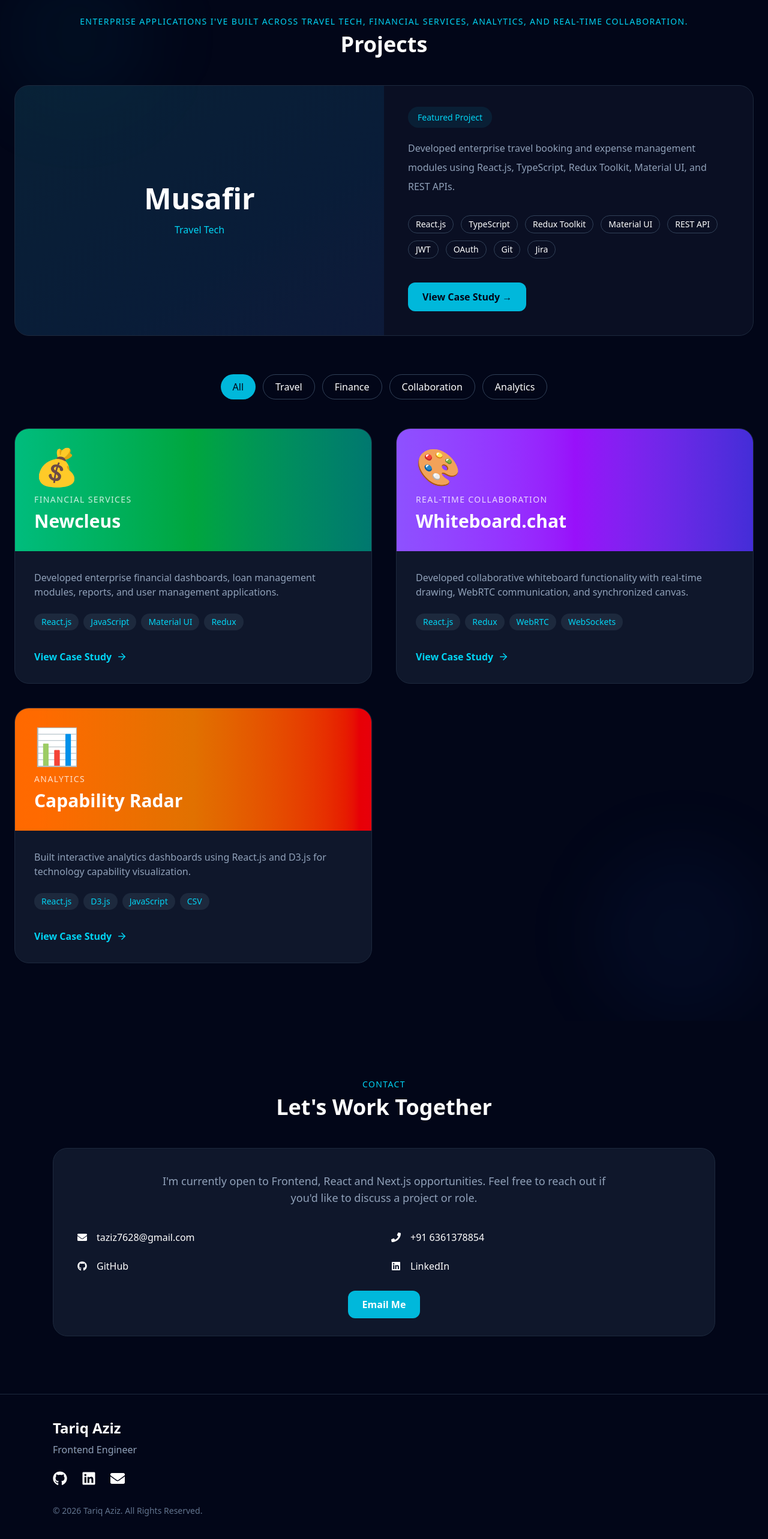
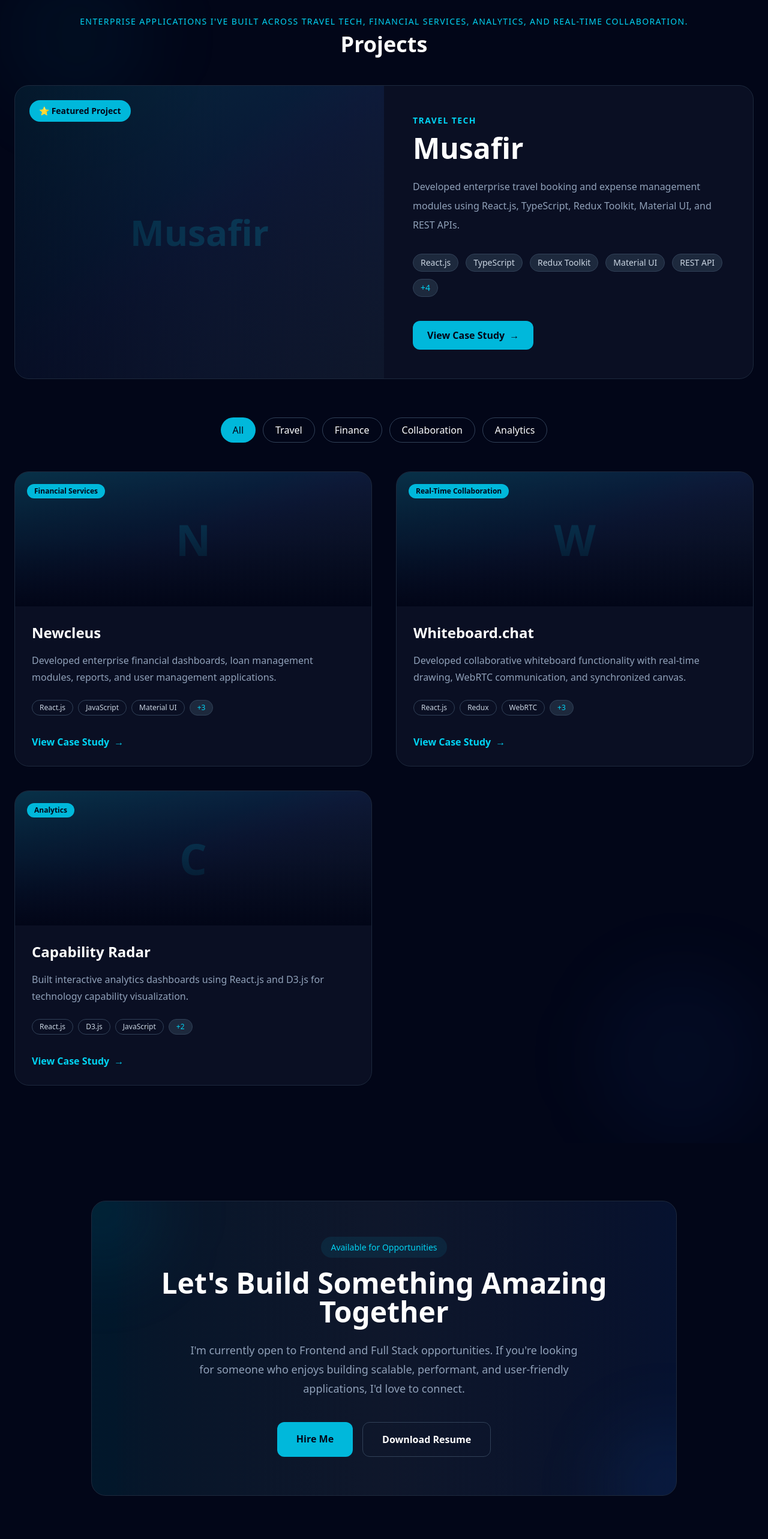
Before and after one commit to tariqaziz123/portfolio-nextjs, a Next.js app: page / in a window 1280 px wide. Shown: the part 4650-7216 px from the top of the page at 60% size. Built offline with nearby package versions, Linux system fonts and the light colour scheme.

Commit message:
polished project and added CTA

```diff
--- a/app/page.tsx
+++ b/app/page.tsx
@@ -8,6 +8,7 @@ import Contact from "@/components/Contact/Contact";
 import Footer from "@/components/Footer/Footer";
 import ScrollToTop from "@/components/ScrollToTop/ScrollToTop";
 import Stats from "@/components/Stats/Stats";
+import CTA from "@/components/CTA/CTA";
 
 export default function Home() {
   return (
@@ -19,6 +20,7 @@ export default function Home() {
       <Skills />
       <Experience />
       <Projects />
+      <CTA />
       <Contact />
       <Footer />
       <ScrollToTop />
--- /dev/null
+++ b/components/CTA/CTA.tsx
@@ -0,0 +1,88 @@
+import Link from "next/link";
+
+export default function CTA() {
+  return (
+    <section className="py-24">
+      <div className="mx-auto max-w-5xl px-6">
+        <div
+          className="
+            relative
+            overflow-hidden
+            rounded-3xl
+            border
+            border-slate-800
+            bg-gradient-to-r
+            from-cyan-500/10
+            via-slate-900
+            to-blue-500/10
+            px-8
+            py-16
+            text-center
+          "
+        >
+          {/* Glow */}
+
+          <div className="absolute -left-20 -top-20 h-48 w-48 rounded-full bg-cyan-500/10 blur-3xl" />
+          <div className="absolute -bottom-20 -right-20 h-48 w-48 rounded-full bg-blue-500/10 blur-3xl" />
+
+          <div className="relative">
+            <span className="rounded-full bg-cyan-500/10 px-4 py-2 text-sm font-medium text-cyan-400">
+              Available for Opportunities
+            </span>
+
+            <h2 className="mt-6 text-4xl font-bold md:text-5xl">
+              Let's Build Something Amazing Together
+            </h2>
+
+            <p className="mx-auto mt-6 max-w-2xl text-lg leading-8 text-slate-400">
+              I'm currently open to Frontend and Full Stack opportunities.
+              If you're looking for someone who enjoys building scalable,
+              performant, and user-friendly applications, I'd love to connect.
+            </p>
+
+            <div className="mt-10 flex flex-wrap justify-center gap-4">
+              <Link
+                href="#contact"
+                className="
+                  rounded-xl
+                  bg-cyan-500
+                  px-8
+                  py-4
+                  font-semibold
+                  text-slate-950
+                  transition-all
+                  duration-300
+                  hover:-translate-y-1
+                  hover:bg-cyan-400
+                  hover:shadow-[0_10px_30px_rgba(6,182,212,0.35)]
+                "
+              >
+                Hire Me
+              </Link>
+
+              <Link
+                href="/resume.pdf"
+                target="_blank"
+                className="
+                  rounded-xl
+                  border
+                  border-slate-700
+                  px-8
+                  py-4
+                  font-semibold
+                  transition-all
+                  duration-300
+                  hover:border-cyan-500
+                  hover:text-cyan-400
+                  hover:-translate-y-1
+                "
+              >
+                Download Resume
+              </Link>
+            </div>
+          </div>
+        </div>
+      </div>
+    </section>
+  );
+}
--- a/components/Projects/FeaturedProject.tsx
+++ b/components/Projects/FeaturedProject.tsx
@@ -1,3 +1,4 @@
+import Image from "next/image";
 import Link from "next/link";
 import { Project } from "@/types/projects";
 
@@ -5,66 +6,119 @@ type Props = {
   project: Project;
 };
 
-export default function FeaturedProject({
-  project,
-}: Props) {
+export default function FeaturedProject({ project }: Props) {
+  const visibleTech = project.technologies.slice(0, 5);
+  const remainingTech = project.technologies.length - visibleTech.length;
+
   return (
-    <div className="overflow-hidden rounded-3xl border border-slate-800 bg-slate-900/60 transition-all duration-300 hover:border-cyan-500/40">
+    <article
+      className="
+        group
+        overflow-hidden
+        rounded-3xl
+        border
+        border-slate-800
+        bg-slate-900/60
+        transition-all
+        duration-500
+        hover:border-cyan-500/40
+        hover:shadow-[0_20px_60px_rgba(6,182,212,0.12)]
+      "
+    >
+      <div className="grid lg:grid-cols-2">
+        {/* Left - Image */}
 
-      <div className="grid lg:grid-cols-2">
+        <div className="relative min-h-[420px] overflow-hidden">
+          {project.image ? (
+            <Image
+              src={project.image}
+              alt={project.title}
+              fill
+              sizes="(max-width:1024px)100vw,50vw"
+              className="object-cover transition duration-700 group-hover:scale-105"
+            />
+          ) : (
+            <div className="flex h-full items-center justify-center bg-gradient-to-br from-cyan-500/20 via-blue-500/10 to-slate-900">
+              <h2 className="text-center text-6xl font-black text-cyan-400/20">
+                {project.title}
+              </h2>
+            </div>
+          )}
 
-        {/* Left */}
+          {/* Overlay */}
+          <div className="absolute inset-0 bg-gradient-to-r from-slate-950/60 via-slate-950/20 to-transparent" />
 
-        <div className="flex items-center justify-center bg-gradient-to-br from-cyan-500/10 to-blue-500/10 p-12">
-
-          <div className="text-center">
-
-            <h3 className="text-5xl font-bold">
-              {project.title}
-            </h3>
-
-            <p className="mt-4 text-cyan-400">
-              {project.category}
-            </p>
-
-          </div>
-
+          {/* Featured Badge */}
+          <span className="absolute left-6 top-6 rounded-full bg-cyan-500 px-4 py-2 text-sm font-semibold text-slate-950">
+            ⭐ Featured Project
+          </span>
         </div>
 
-        {/* Right */}
+        {/* Right - Content */}
 
-        <div className="p-10">
+        <div className="flex flex-col justify-center p-8 lg:p-12">
+          <p className="text-sm font-semibold uppercase tracking-widest text-cyan-400">
+            {project.category}
+          </p>
 
-          <span className="rounded-full bg-cyan-500/10 px-4 py-2 text-sm text-cyan-400">
-            Featured Project
-          </span>
+          <h2 className="mt-3 text-4xl font-bold lg:text-5xl">
+            {project.title}
+          </h2>
 
-          <p className="mt-6 text-slate-400 leading-8">
+          <p className="mt-6 leading-8 text-slate-400">
             {project.overview}
           </p>
 
+          {/* Tech Stack */}
+
           <div className="mt-8 flex flex-wrap gap-3">
-            {project.technologies.map((tech) => (
+            {visibleTech.map((tech) => (
               <span
                 key={tech}
-                className="rounded-full border border-slate-700 px-3 py-1 text-sm"
+                className="rounded-full border border-slate-700 bg-slate-800 px-3 py-1 text-sm text-slate-300"
               >
                 {tech}
               </span>
             ))}
+
+            {remainingTech > 0 && (
+              <span className="rounded-full border border-slate-700 bg-slate-800 px-3 py-1 text-sm text-cyan-400">
+                +{remainingTech}
+              </span>
+            )}
           </div>
+
+          {/* CTA */}
 
           <Link
             href={`/projects/${project.slug}`}
-            className="mt-10 inline-flex rounded-xl bg-cyan-500 px-6 py-3 font-semibold text-slate-950 transition hover:bg-cyan-400"
+            className="
+              mt-10
+              inline-flex
+              w-fit
+              items-center
+              gap-2
+              rounded-xl
+              bg-cyan-500
+              px-6
+              py-3
+              font-semibold
+              text-slate-950
+              transition-all
+              duration-300
+              hover:-translate-y-1
+              hover:bg-cyan-400
+              hover:shadow-[0_10px_30px_rgba(6,182,212,0.35)]
+            "
           >
-            View Case Study →
+            View Case Study
+
+            <span className="transition-transform duration-300 group-hover:translate-x-1">
+              →
+            </span>
           </Link>
-
         </div>
-
       </div>
-
-    </div>
+    </article>
   );
 }
--- a/components/Projects/ProjectCard.tsx
+++ b/components/Projects/ProjectCard.tsx
@@ -1,5 +1,5 @@
+import Image from "next/image";
 import Link from "next/link";
-import { ArrowRight } from "lucide-react";
 import { Project } from "@/types/projects";
 
 type Props = {
@@ -7,56 +7,101 @@ type Props = {
 };
 
 export default function ProjectCard({ project }: Props) {
+  const visibleTech = project.technologies.slice(0, 3);
+  const remainingTech = project.technologies.length - visibleTech.length;
+
   return (
-    <article className="group overflow-hidden rounded-3xl border border-slate-800 bg-slate-900 transition-all duration-300 hover:-translate-y-2
-hover:scale-[1.02]
+    <article
+      className="
+        group
+        overflow-hidden
+        rounded-3xl
+        border
+        border-slate-800
+        bg-slate-900/60
+        transition-all
+        duration-500
+        hover:-translate-y-2
         hover:border-cyan-500/40
         hover:shadow-[0_20px_60px_rgba(6,182,212,0.12)]
-transition-all
-duration-300 hover:border-cyan-500">
-      <div
-        className={`bg-gradient-to-r ${project.gradient} p-8`}
+      "
     >
-        <div className="text-6xl">
-          {project.icon}
+      <Link href={`/projects/${project.slug}`} className="block">
+        {/* Banner */}
+        <div className="relative h-56 overflow-hidden">
+
+          {project.image ? (
+            <Image
+              src={project.image}
+              alt={project.title}
+              fill
+              sizes="(max-width:768px)100vw,(max-width:1200px)50vw,33vw"
+              className="object-cover transition duration-700 group-hover:scale-110"
+            />
+          ) : (
+            <div className="flex h-full items-center justify-center bg-gradient-to-br from-cyan-500/20 via-blue-500/10 to-slate-900">
+              <span className="text-7xl font-black text-cyan-400/20">
+                {project.title.charAt(0)}
+              </span>
+            </div>
+          )}
+
+          {/* Gradient */}
+          <div className="absolute inset-0 bg-gradient-to-t from-slate-950 via-slate-950/40 to-transparent" />
+
+          {/* Hover Overlay */}
+          <div className="absolute inset-0 bg-cyan-500/0 transition-all duration-500 group-hover:bg-cyan-500/10" />
+
+          {/* Category */}
+          <span className="absolute left-5 top-5 rounded-full bg-cyan-500 px-3 py-1 text-xs font-semibold text-slate-950">
+            {project.category}
+          </span>
         </div>
 
-        <p className="mt-4 text-sm uppercase tracking-widest text-white/80">
-          {project.category}
-        </p>
+        {/* Content */}
+        <div className="p-7">
 
-        <h3 className="mt-2 text-3xl font-bold text-white">
+          <h3 className="text-2xl font-bold transition-colors duration-300 group-hover:text-cyan-400">
             {project.title}
           </h3>
-      </div>
 
-      <div className="p-8">
-        <p className="line-clamp-4 text-slate-400">
+          <p className="mt-4 line-clamp-3 leading-7 text-slate-400">
             {project.overview}
           </p>
 
+          {/* Technologies */}
           <div className="mt-6 flex flex-wrap gap-2">
-          {project.technologies
-            .slice(0, 4)
-            .map((tech) => (
+
+            {visibleTech.map((tech) => (
               <span
                 key={tech}
-                className="rounded-full bg-slate-800 px-3 py-1 text-sm text-cyan-400"
+                className="rounded-full border border-slate-700 px-3 py-1 text-xs text-slate-300"
               >
                 {tech}
               </span>
             ))}
+
+            {remainingTech > 0 && (
+              <span className="rounded-full border border-slate-700 bg-slate-800 px-3 py-1 text-xs text-cyan-400">
+                +{remainingTech}
+              </span>
+            )}
+
           </div>
 
-        <Link
-          href={`/projects/${project.slug}`}
-          className="mt-8 inline-flex items-center gap-2 font-semibold text-cyan-400 transition group-hover:gap-4"
-        >
-          View Case Study
+          {/* CTA */}
+          <div className="mt-8 inline-flex items-center gap-2 font-semibold text-cyan-400">
 
-          <ArrowRight size={18} />
+            <span>View Case Study</span>
+
+            <span className="transition-transform duration-300 group-hover:translate-x-1">
+              →
+            </span>
+
+          </div>
+
+        </div>
       </Link>
-      </div>
     </article>
   );
 }
```
Lines whose indentation alone changed are shown as unchanged.
